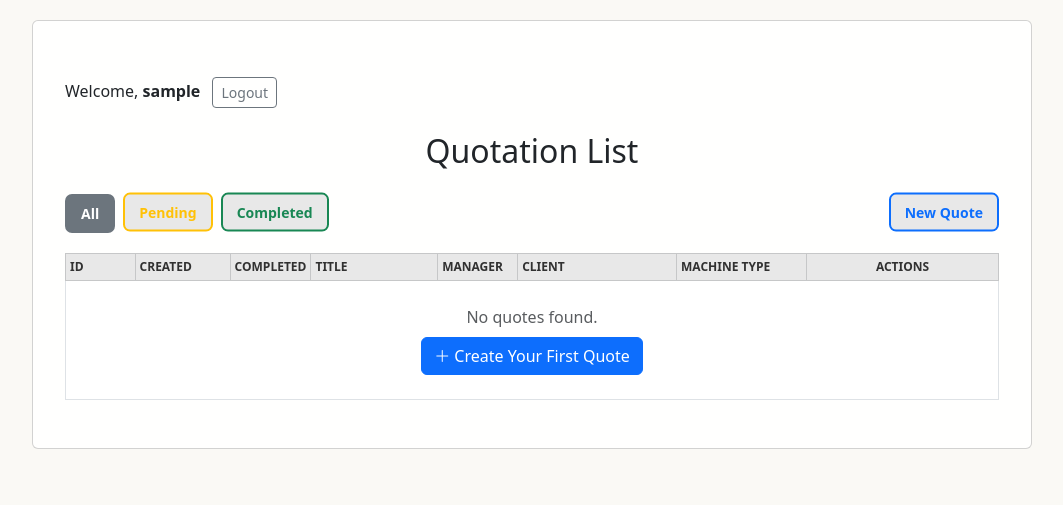
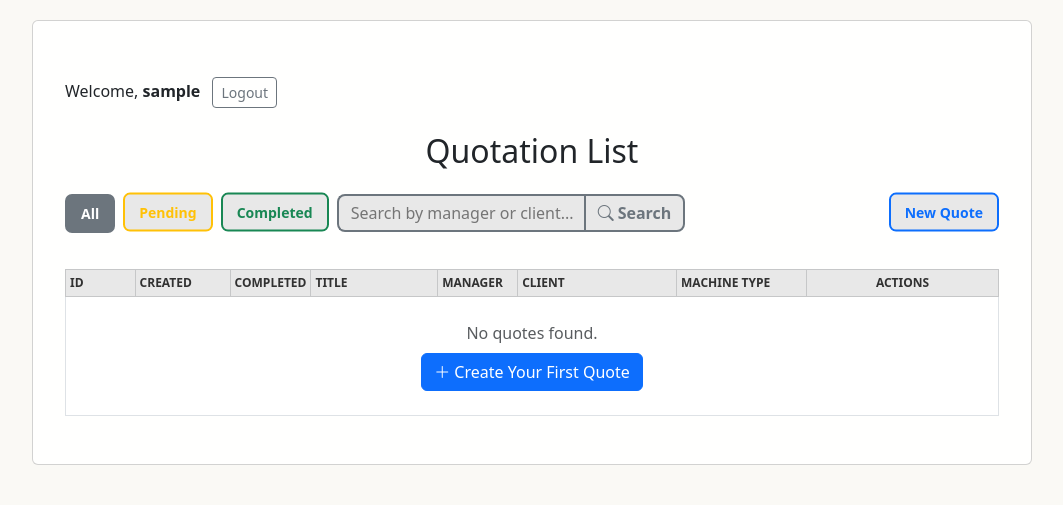
Before and after one commit to Riccaruga/quotations_list, a Django app: page / in a window 1280 px wide. Shown: the top 505 px of the page, without its empty margins (108-1171 px from the left). Run offline with Django 5.2, Linux system fonts and the light colour scheme; the visitor is signed in with stand-in values (Sample User, id 1); data that the repository does not hold is empty.

Commit message:
Add search functionality to quote list
Introduced a search form to the quote list page, allowing users to filter quotes by manager or client. Updated the view logic to handle search queries and combined them with status filters. Added corresponding CSS styles for the new search form.

```diff
--- a/base/static/base/css/styles.css
+++ b/base/static/base/css/styles.css
@@ -202,6 +202,82 @@ button, input[type="submit"], input[type="checkbox"] {
     cursor: pointer;
 }
 
+/* Search Form */
+.search-form {
+    min-width: 250px;
+    --button_radius: 0.5em;
+    --button_color: #e8e8e8;
+    --button_outline_color: #6c757d;
+}
+
+.search-group {
+    display: flex;
+    position: relative;
+    width: 100%;
+}
+
+.search-input {
+    flex: 1;
+    border: 2px solid var(--button_outline_color);
+    border-radius: var(--button_radius) 0 0 var(--button_radius);
+    padding-left: 0.75rem;
+    height: 38px;
+    border-right: none;
+    box-shadow: none;
+    transition: border-color 0.2s ease;
+    background-color: var(--button_color);
+    color: var(--button_outline_color);
+}
+
+.search-input:focus {
+    outline: none;
+    border-color: var(--button_outline_color);
+    box-shadow: none;
+}
+
+.search-clear {
+    display: flex;
+    align-items: center;
+    justify-content: center;
+    border: 2px solid var(--button_outline_color);
+    border-left: none;
+    border-right: none;
+    background-color: var(--button_color);
+    color: var(--button_outline_color);
+    padding: 0 0.75rem;
+    transition: all 0.2s ease;
+    text-decoration: none;
+    height: 38px;
+}
+
+.search-clear:hover {
+    background-color: #e0e0e0;
+}
+
+.search-submit {
+    display: flex;
+    align-items: center;
+    justify-content: center;
+    border: 2px solid var(--button_outline_color);
+    border-radius: 0 var(--button_radius) var(--button_radius) 0;
+    background-color: var(--button_color);
+    color: var(--button_outline_color);
+    padding: 0 0.75rem;
+    transition: all 0.2s ease;
+    font-weight: 600;
+    height: 38px;
+    white-space: nowrap;
+}
+
+.search-submit:hover {
+    background-color: #e0e0e0;
+}
+
+.search-submit:active {
+    background-color: var(--button_outline_color);
+    color: white;
+}
+
 /* Responsive adjustments */
 @media (max-width: 768px) {
     .container {
--- a/base/templates/base/quote_list.html
+++ b/base/templates/base/quote_list.html
@@ -18,21 +18,41 @@
 
     <h2 class="mb-4" style="text-align: center;">Quotation List</h2>
 
-    <div class="d-flex justify-content-between align-items-center">
+    <div class="d-flex justify-content-between align-items-center mb-3">
         <div class="status-filter-group" role="group">
-            <a href="?status=all" class="status-filter-btn {% if current_status == 'all' or not current_status %}active{% endif %}" data-status="all">
+            <a href="?status=all{% if search_query %}&search={{ search_query|urlencode }}{% endif %}" class="status-filter-btn {% if current_status == 'all' or not current_status %}active{% endif %}" data-status="all">
                 <span class="button-top">All</span>
             </a>
-            <a href="?status=pending" class="status-filter-btn {% if current_status == 'pending' %}active{% endif %}" data-status="pending">
+            <a href="?status=pending{% if search_query %}&search={{ search_query|urlencode }}{% endif %}" class="status-filter-btn {% if current_status == 'pending' %}active{% endif %}" data-status="pending">
                 <span class="button-top">Pending</span>
             </a>
-            <a href="?status=completed" class="status-filter-btn {% if current_status == 'completed' %}active{% endif %}" data-status="completed">
+            <a href="?status=completed{% if search_query %}&search={{ search_query|urlencode }}{% endif %}" class="status-filter-btn {% if current_status == 'completed' %}active{% endif %}" data-status="completed">
                 <span class="button-top">Completed</span>
             </a>
+            <form method="get" class="search-form me-3">
+                <div class="search-group">
+                    <input type="text"
+                           name="search"
+                           value="{{ search_query }}"
+                           class="search-input"
+                           placeholder="Search by manager or client...">
+                    {% if search_query %}
+                        <a href="?status={{ current_status }}" class="search-clear">
+                            <i class="bi bi-x"></i>
+                        </a>
+                    {% endif %}
+                    <button class="search-submit" type="submit">
+                        <i class="bi bi-search me-1"></i>
+                        <span>Search</span>
+                    </button>
+                </div>
+            </form>
         </div>
-        <a href="{% url 'quote-create' %}" class="action-button" data-action="new">
-            <span class="button-top">New Quote</span>
-        </a>
+        <div class="d-flex align-items-center">
+            <a href="{% url 'quote-create' %}" class="action-button" data-action="new">
+                <span class="button-top">New Quote</span>
+            </a>
+        </div>
     </div>
 
 <div class="table-responsive">
--- a/base/views.py
+++ b/base/views.py
@@ -11,7 +11,7 @@ import os
 
 from django.contrib.auth.views import LoginView
 from django.contrib.auth.mixins import LoginRequiredMixin
-from django.db import transaction
+from django.db import transaction, models
 
 # --- Utility Mapping ---
 SPEC_FORM_MAP = {
@@ -40,17 +40,27 @@ class QuoteList(LoginRequiredMixin, ListView):
     def get_queryset(self):
         queryset = super().get_queryset()
         status = self.request.GET.get('status', 'all')
+        search_query = self.request.GET.get('search', '').strip()
 
+        # Apply status filter
         if status == 'pending':
-            return queryset.filter(completed=False).order_by('-created_at')
+            queryset = queryset.filter(completed=False)
         elif status == 'completed':
-            return queryset.filter(completed=True).order_by('-created_at')
-        else:
-            return queryset.order_by('-created_at')
+            queryset = queryset.filter(completed=True)
+
+        # Apply search filter if search query exists
+        if search_query:
+            queryset = queryset.filter(
+                models.Q(manager__icontains=search_query) |
+                models.Q(client__icontains=search_query)
+            )
+
+        return queryset.order_by('-created_at')
 
     def get_context_data(self, **kwargs):
         context = super().get_context_data(**kwargs)
         context['current_status'] = self.request.GET.get('status', 'all')
+        context['search_query'] = self.request.GET.get('search', '')
         return context
 
 # --- Detail View (Already fixed) ---
```
